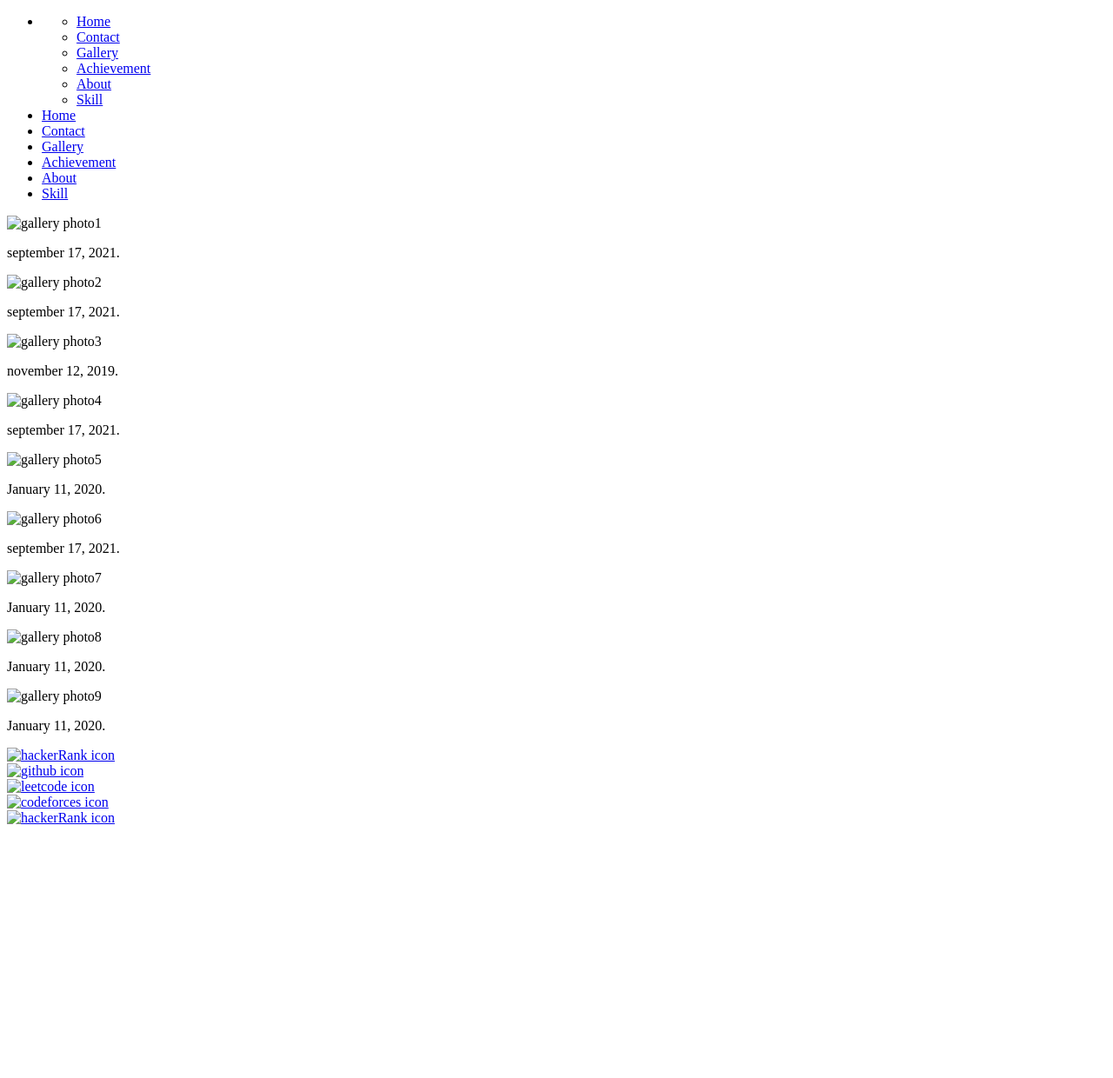
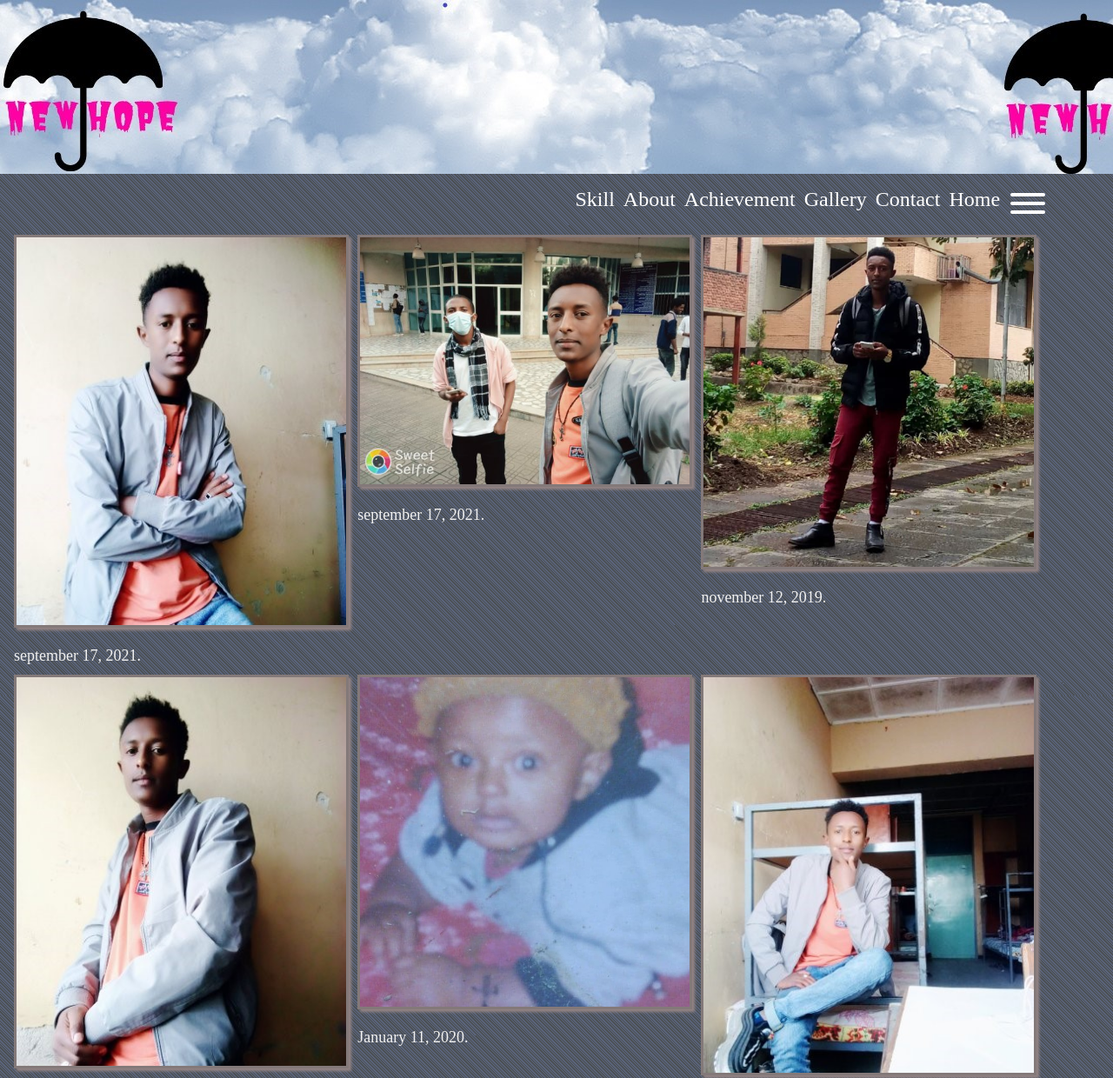
Before and after one commit to TesfayeAdugna/UGR-4709-12, a plain HTML site: page html/Gallery.html in a window 1280 px wide. Shown: the top 1240 px of the page at 87% size. Before the commit the page ends 958 px from the top, so only its background shows below. Drawn offline with Linux system fonts and the light colour scheme; the site is published under a folder, as on GitHub Pages, so addresses that start at the root find nothing.

Commit message:
correcting the directories

```diff
--- a/css/portfolio.css
+++ b/css/portfolio.css
@@ -1,5 +1,5 @@
 #header{
-    background-image: url(/images/60.jpg);
+    background-image: url(../images/60.jpg);
     height: 200px;
 }
 body{
@@ -38,6 +38,9 @@ img{
     display: flex;
     flex-direction: column;
     margin-left: -3em;
+}
+.navpages:hover{
+    border-bottom: 3px solid red;
 }
 li{
     list-style: none;
@@ -239,7 +242,7 @@ nav li a{
 }
 footer{
     height: 200px;
-    background-image: url(/images/83.jpg);
+    background-image: url(../images/83.jpg);
 }
 #socialcode{
     display: flex;
@@ -264,9 +267,6 @@ footer img:hover{
     #dropnav li:hover ul{
         visibility: visible;
         margin-bottom: 10em;
-    }
-    .eachnavcontainer .eachnavcontainer li a:hover{
-        border-bottom: 3px solid red;
     }
     .profstart2 h1{
         font-size: 1.5em;
--- a/html/Gallery.html
+++ b/html/Gallery.html
@@ -4,7 +4,7 @@
     <meta charset="UTF-8">
     <meta http-equiv="X-UA-Compatible" content="IE=edge">
     <meta name="viewport" content="width=device-width, initial-scale=1.0">
-    <link rel="stylesheet" href="/css/portfolio.css">
+    <link rel="stylesheet" href="../css/portfolio.css">
     <title>Tesfaye Adugna's Gallery page</title>
 </head>
 <body>
@@ -24,8 +24,8 @@
                         </a>
                         <ul>
 
-                            <div class="visiblenav" class="eachnavcontainer">
-                                <li><a class="navpages" href="/index.html">Home</a></li>
+                            <div class="eachnavcontainer">
+                                <li><a class="navpages" href="../index.html">Home</a></li>
                                 </div>
                                 <div class="eachnavcontainer">
                                 <li><a class="navpages" href="contact.html">Contact</a></li>
@@ -47,7 +47,7 @@
 
                 </div>
                 <div class="hidenav" class="eachnavcontainer">
-                <li><a class="navpages" href="/index.html">Home</a></li>
+                <li><a class="navpages" href="../index.html">Home</a></li>
                 </div>
                 <div class="hidenav" class="eachnavcontainer">
                 <li><a class="navpages" href="contact.html">Contact</a></li>
@@ -71,45 +71,45 @@
     <main>
     <div id="galleryy">
     <div class="gallery">
-        <img class="galler" src="/images/1617627698881.jpg" alt="gallery photo1"  width="100%">
+        <img class="galler" src="../images/1617627698881.jpg" alt="gallery photo1"  width="100%">
         <p>september 17, 2021.</p>
     </div>
 
     <div class="gallery">
-        <img class="galler" src="/images/1627048615160.jpg" alt="gallery photo2"  width="100%">
+        <img class="galler" src="../images/1627048615160.jpg" alt="gallery photo2"  width="100%">
         <p>september 17, 2021.</p>
     </div>
 
     <div class="gallery">
-        <img class="galler" src="/images/photo_2019-12-11_01-19-55.jpg" alt="gallery photo3"  width="100%">
+        <img class="galler" src="../images/photo_2019-12-11_01-19-55.jpg" alt="gallery photo3"  width="100%">
         <p>november 12, 2019.</p>
     </div>
 
     <div class="gallery">
-        <img class="galler" src="/images/1617627657492.jpg" alt="gallery photo4"  width="100%">
+        <img class="galler" src="../images/1617627657492.jpg" alt="gallery photo4"  width="100%">
         <p>september 17, 2021.</p>
     </div>
 
     <div class="gallery">
-        <img class="galler" src="/images/photo_2021-11-21_23-43-26.jpg" alt="gallery photo5"  width="100%">
+        <img class="galler" src="../images/photo_2021-11-21_23-43-26.jpg" alt="gallery photo5"  width="100%">
         <p>January 11, 2020.</p>
     </div>
 
     <div class="gallery">
-        <img class="galler" src="/images/1617627523013.jpg" alt="gallery photo6"  width="100%">
+        <img class="galler" src="../images/1617627523013.jpg" alt="gallery photo6"  width="100%">
         <p>september 17, 2021.</p>
     </div>
 
     <div class="gallery">
-        <img class="galler" src="/images/IMG_20210912_110651_710.jpg" alt="gallery photo7"  width="100%">
+        <img class="galler" src="../images/IMG_20210912_110651_710.jpg" alt="gallery photo7"  width="100%">
         <p>January 11, 2020.</p>
     </div>
     <div class="gallery">
-        <img class="galler" src="/images/IMG_20210916_165533_434.jpg" alt="gallery photo8"  width="100%">
+        <img class="galler" src="../images/IMG_20210916_165533_434.jpg" alt="gallery photo8"  width="100%">
         <p>January 11, 2020.</p>
     </div>
     <div class="gallery">
-        <img class="galler" src="/images/IMG_20210111_093821_479.jpg" alt="gallery photo9" width="100%">
+        <img class="galler" src="../images/IMG_20210111_093821_479.jpg" alt="gallery photo9" width="100%">
         <p>January 11, 2020.</p>
     </div>
     </div>
@@ -117,19 +117,19 @@
     <footer>
         <div id="socialcode">
             <div>
-                <a href="https://auth.geeksforgeeks.org/user/adugnatesfaye888/practice/" target="_blank"><img src="/images/geeks.png" alt="hackerRank icon"></a>
+                <a href="https://auth.geeksforgeeks.org/user/adugnatesfaye888/practice/" target="_blank"><img src="../images/geeks.png" alt="hackerRank icon"></a>
             </div>
             <div>
-                <a href="https://github.com/TesfayeAdugna" target="_blank"><img src="/images/github.png" alt="github icon"></a>
+                <a href="https://github.com/TesfayeAdugna" target="_blank"><img src="../images/github.png" alt="github icon"></a>
             </div>
             <div>
-                <a href="https://leetcode.com/tesfish/" target="_blank"><img src="/images/leetcode.png" alt="leetcode icon"></a>
+                <a href="https://leetcode.com/tesfish/" target="_blank"><img src="../images/leetcode.png" alt="leetcode icon"></a>
             </div>
             <div>
-                <a href="https://codeforces.com/profile/Tesfay" target="_blank"><img src="/images/codeforces.webp" alt="codeforces icon"></a>
+                <a href="https://codeforces.com/profile/Tesfay" target="_blank"><img src="../images/codeforces.webp" alt="codeforces icon"></a>
             </div>
             <div>
-                <a href="https://www.hackerrank.com/adugnatesfaye888" target="_blank"><img src="/images/hackerRank.jpg" alt="hackerRank icon"></a>
+                <a href="https://www.hackerrank.com/adugnatesfaye888" target="_blank"><img src="../images/hackerRank.jpg" alt="hackerRank icon"></a>
             </div>
         </div>
     </footer>
```
Also changed, not shown: html/aboutme.html (+10 -10 lines), html/achievement.html (+10 -10 lines), html/contact.html (+16 -16 lines), html/skill.html (+16 -16 lines), index.html (+7 -7 lines).
